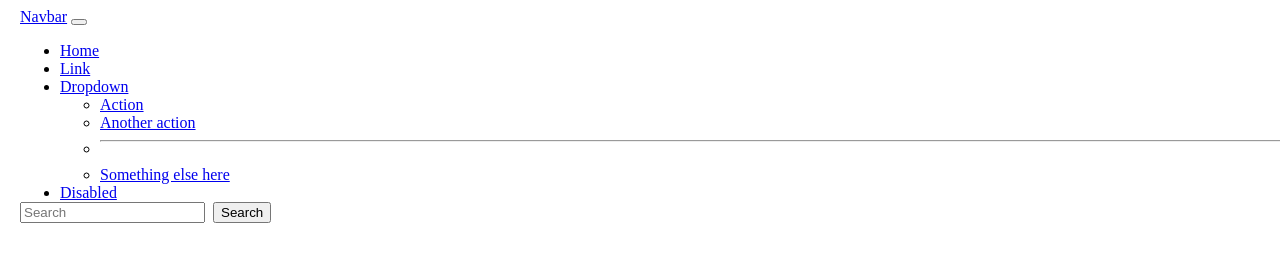
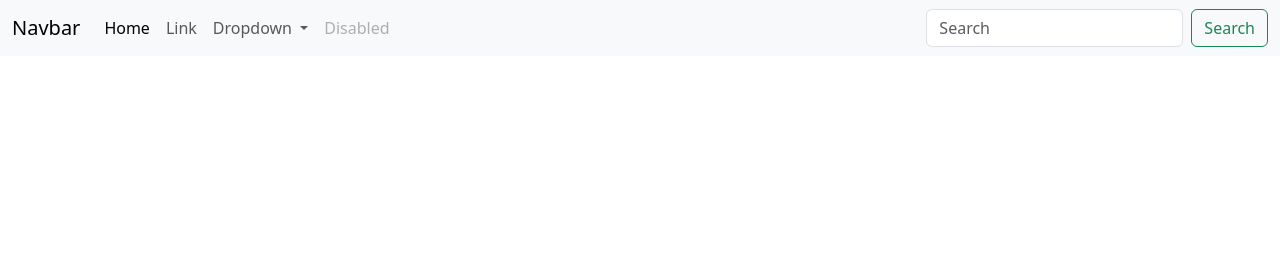
Before and after one commit to TrevinBarnes/Week3, a website: page My Week 3 Project/index1.html in a window 1280 px wide. Drawn offline with nearby package versions, Linux system fonts and the light colour scheme.

Commit message:
removing node_modules

```diff
--- a/My Week 3 Project/index1.html
+++ b/My Week 3 Project/index1.html
@@ -4,11 +4,12 @@
     <meta charset="UTF-8">
     <meta name="viewport" content="width=device-width, initial-scale=1.0">
     <title>Document</title>
-    <link rel="stylesheet" href="/My Week 3 Project/node_modules/bootstrap/dist/css/bootstrap-grid.css">
+    <link rel="stylesheet" href="./node_modules/bootstrap/dist/css/bootstrap.min.css">
     <link rel="stylesheet" href="style1.css">
-    <script src="node_modules/popperjs/dist/cjs"></script>
-    <script src="/My Week 3 Project/node_modules/bootstrap/dist/js/bootstrap.bundle.js"></script>
-</head>
+
+
+
+  </head>
 <body>
     <nav class="navbar navbar-expand-lg navbar-light bg-light">
         <div class="container-fluid">
@@ -46,6 +47,6 @@
           </div>
         </div>
       </nav>
-
+<script src="./node_modules/bootstrap/dist/js/bootstrap.bundle.js"></script>
 </body>
 </html>
```
Also changed, not shown: My Week 3 Project/index2.html (+2 -2 lines), 1 other file.
